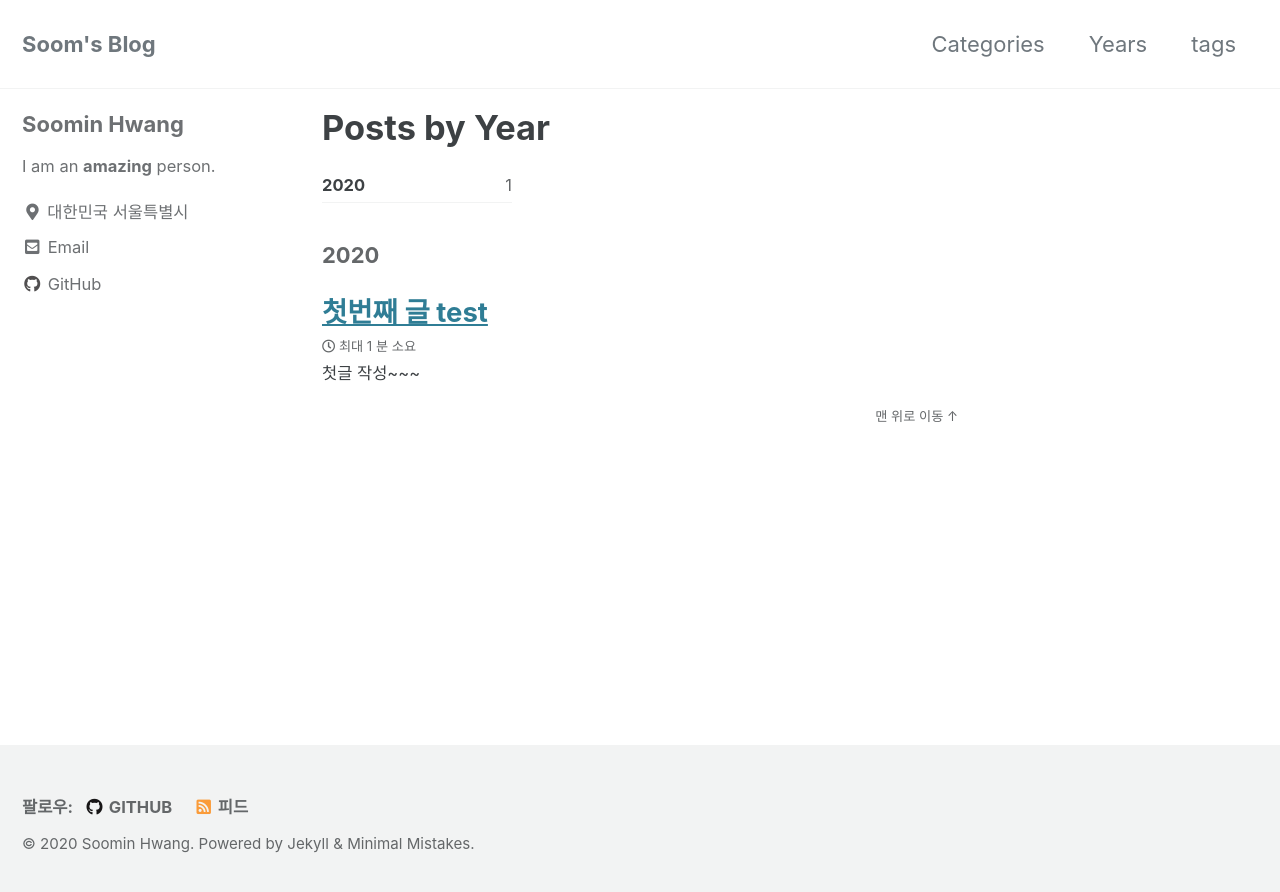
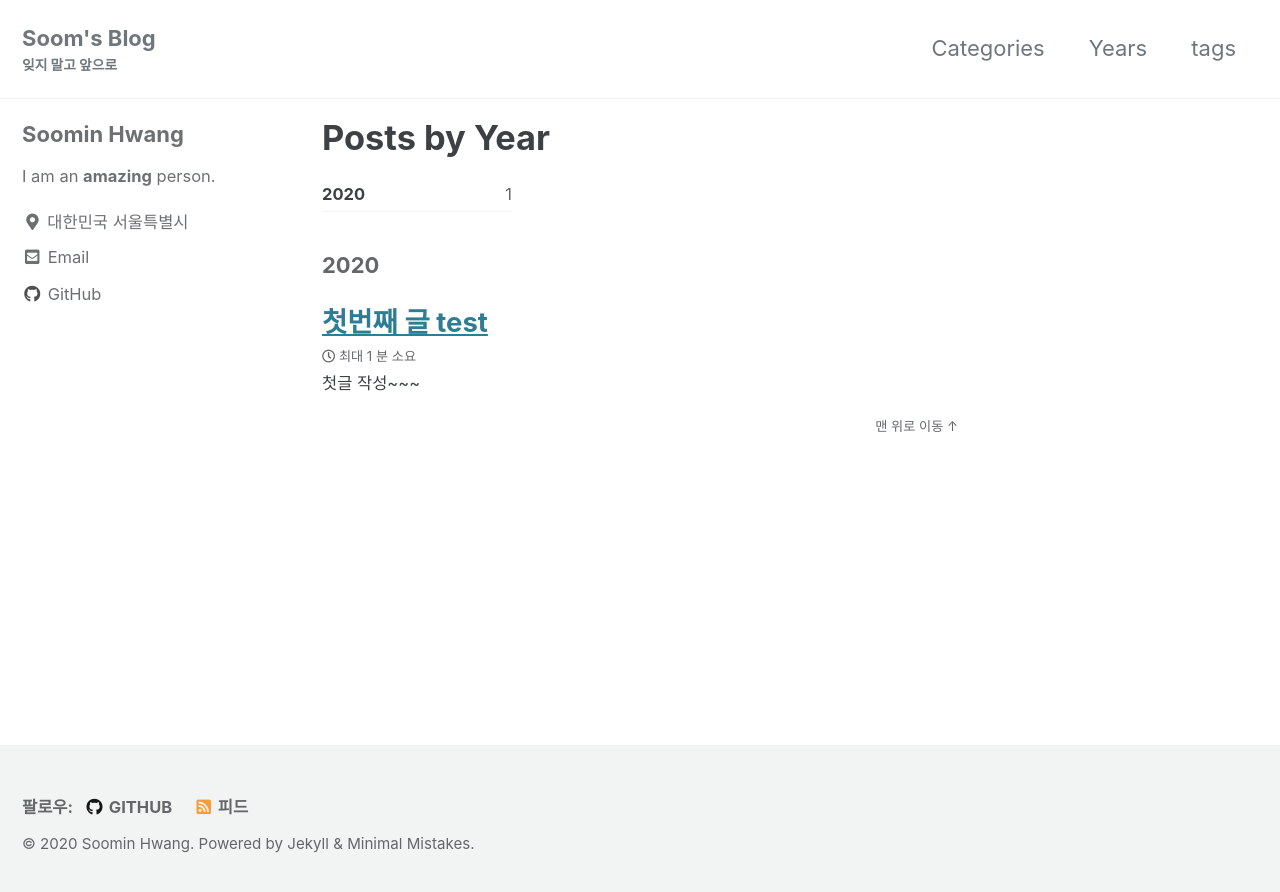
Before and after one commit to smhwang0109/smhwang0109.github.io, a Jekyll site: the page built from _pages/year-archive.md, in a window 1280 px wide. Shown: the top 892 px of the page. Built offline with Jekyll 4.4.1, drawn with Linux system fonts in a browser that asks for light colours; cached includes are drawn as plain includes.

Commit message:
Create config add subtitle

```diff
--- a/_config.yml
+++ b/_config.yml
@@ -18,7 +18,7 @@ minimal_mistakes_skin    : "default" # "air", "aqua", "contrast", "dark", "dirt"
 locale                   : "ko-KR"
 title                    : "Soom's Blog"
 title_separator          : "-"
-subtitle                 : # site tagline that appears below site title in masthead
+subtitle                 : "잊지 말고 앞으로" # site tagline that appears below site title in masthead
 name                     : "Soomin Hwang"
 description              : "An amazing website."
 url                      : "https://smhwang0109.github.io"
```
